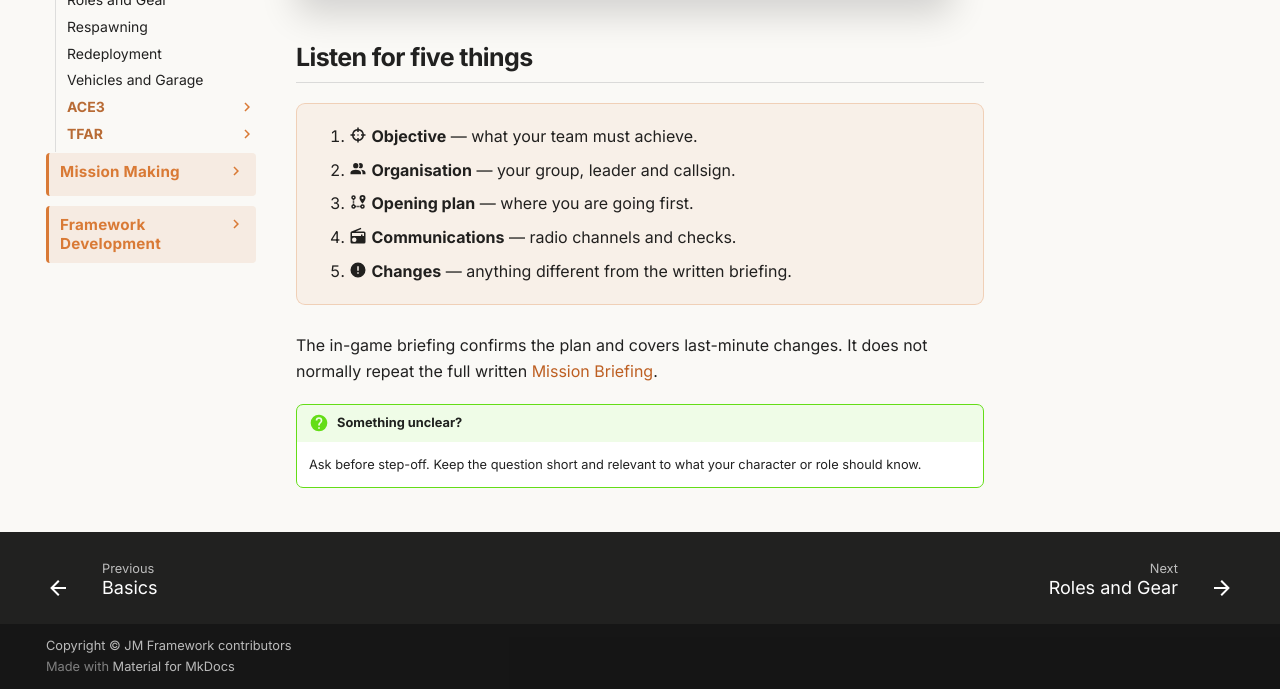
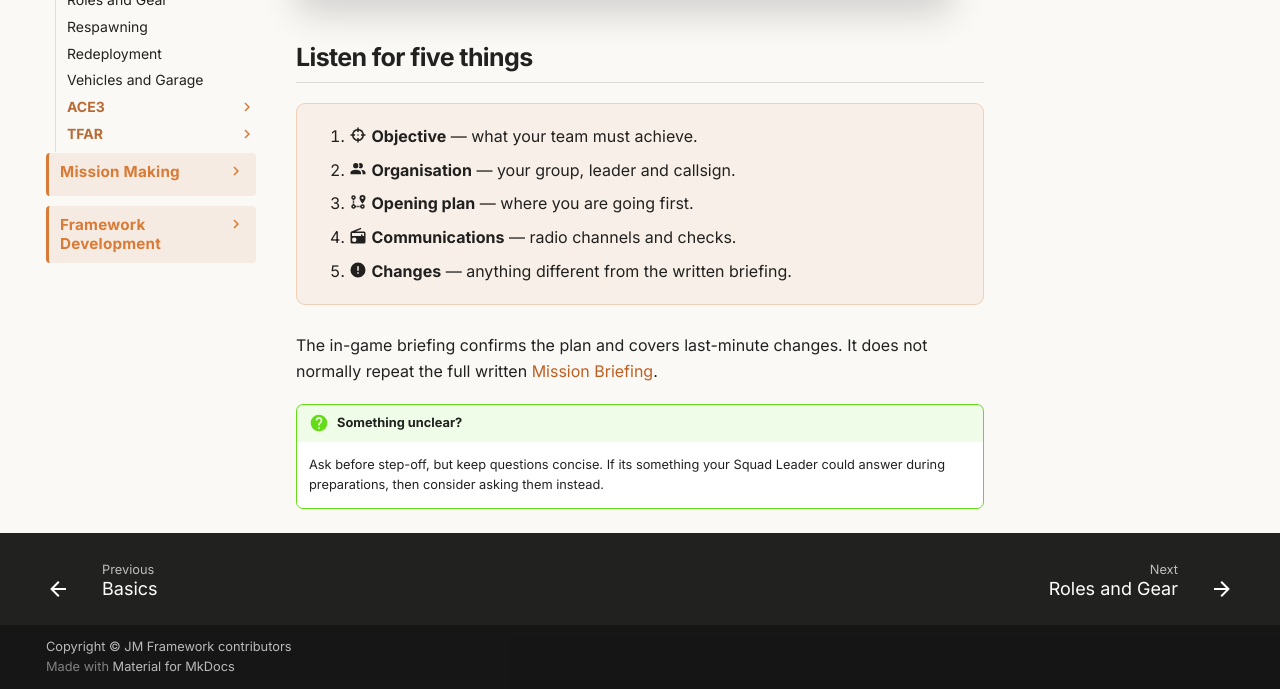
Before and after one commit to Jamio/JM_Framework_Docs, an MkDocs documentation site: the page built from docs/players/in-game-briefing.md, in a window 1280 px wide and 1069 px high. Shown: the part 380-1069 px from the top of the window. Built offline with MkDocs 1.6.1 and Material for MkDocs 9.7.7, drawn with Linux system fonts in a browser that asks for light colours; comment, search, counter and statistics services are not loaded.

Commit message:
Update question guidance in in-game briefing
Clarified instructions for asking questions during in-game briefing.

```diff
--- a/docs/players/in-game-briefing.md
+++ b/docs/players/in-game-briefing.md
@@ -19,4 +19,4 @@ The final information given before the operation begins.
 The in-game briefing confirms the plan and covers last-minute changes. It does not normally repeat the full written [Mission Briefing](before/briefings.md).
 
 !!! question "Something unclear?"
-    Ask before step-off. Keep the question short and relevant to what your character or role should know.
+    Ask before step-off, but keep questions concise. If its something your Squad Leader could answer during preparations, then consider asking them instead.
```
